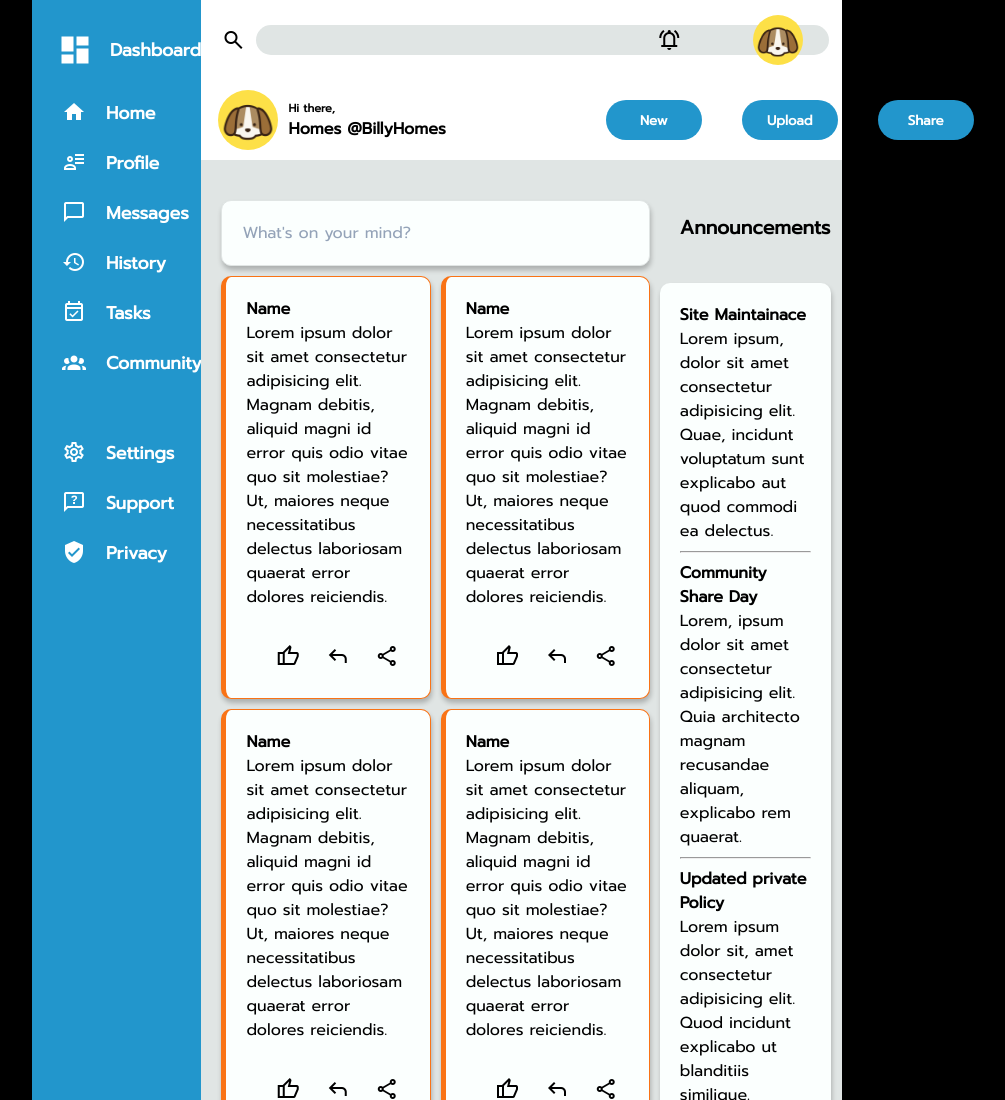
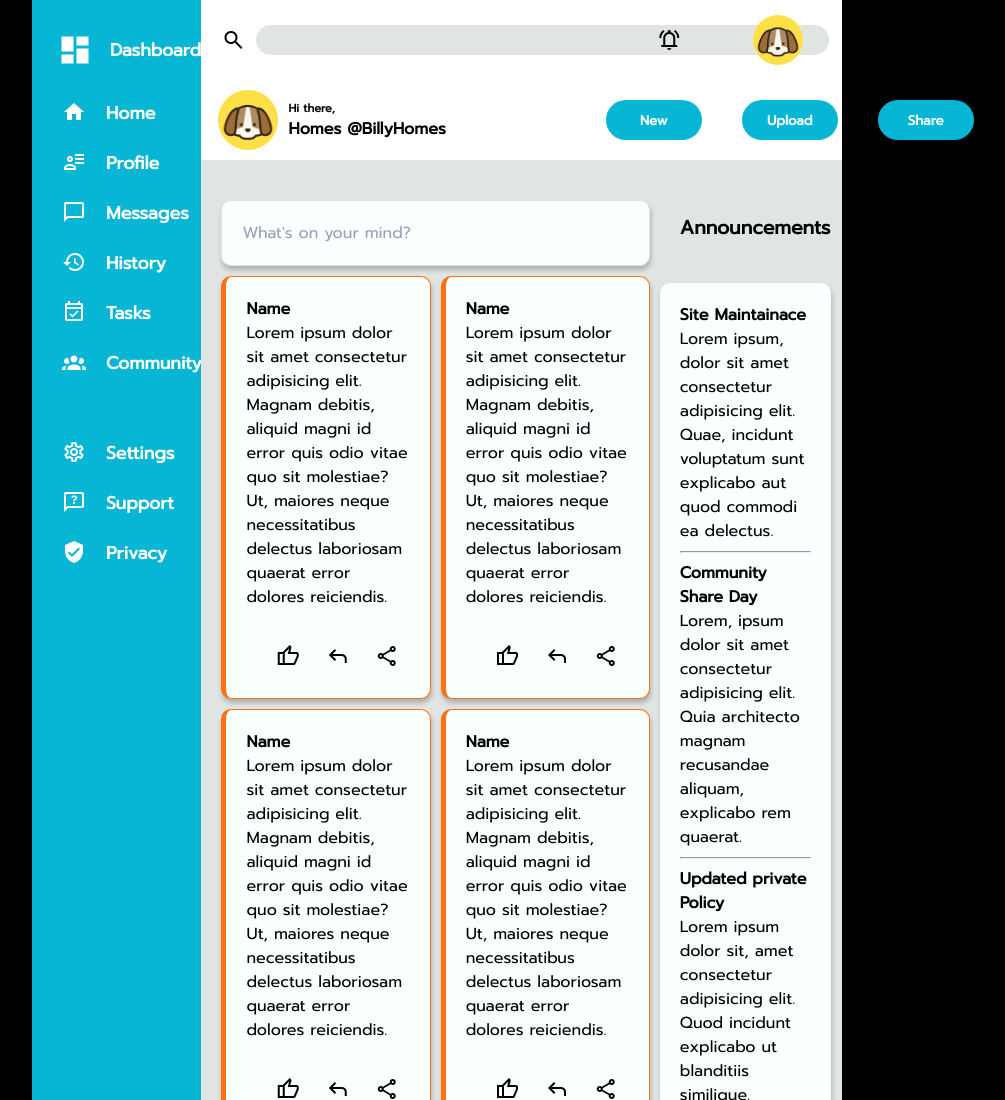
Before and after one commit to SteveMuiyuro/Admin_Dashboard_Project, a plain HTML site: page index.html in a window 1280 px wide. Shown: the top 1100 px of the page, without its empty margins (203-1208 px from the left). Drawn offline with nearby package versions, Linux system fonts and the light colour scheme.

Commit message:
Update background-color for the side bar and buttons

```diff
--- a/style.css
+++ b/style.css
@@ -22,7 +22,7 @@ body {
 }
 
 .dashboard {
-  background-color: rgb(34, 150, 204);
+  background-color: #06b6d4;
   grid-row: 1 / -1;
   border-color: aliceblue;
   display: grid;
@@ -177,7 +177,7 @@ body {
 button {
   color: white;
   font-weight: bold;
-  background-color: rgb(34, 150, 204);
+  background-color: #06b6d4;
   width: 6rem;
   height: 2.5rem;
   border-radius: 20px;
```
